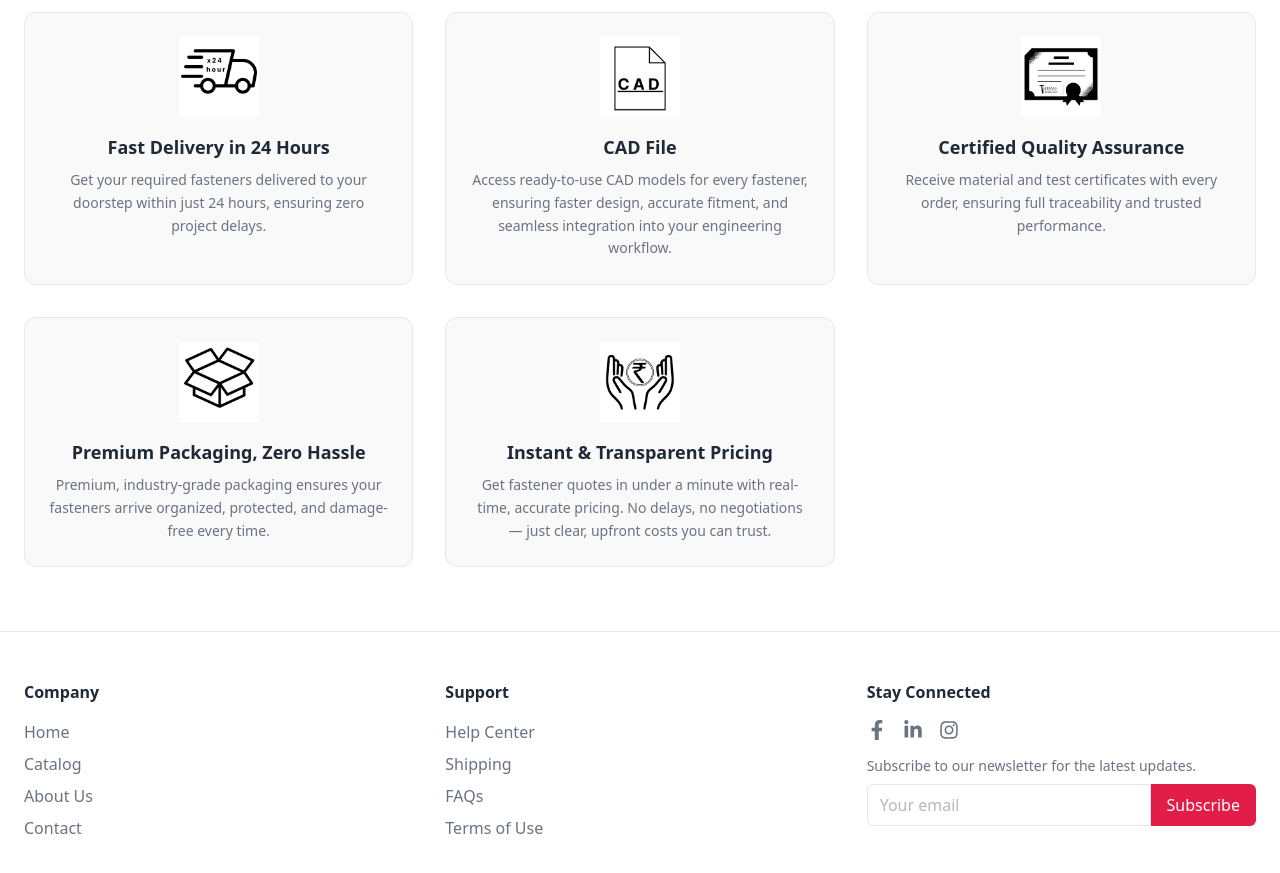
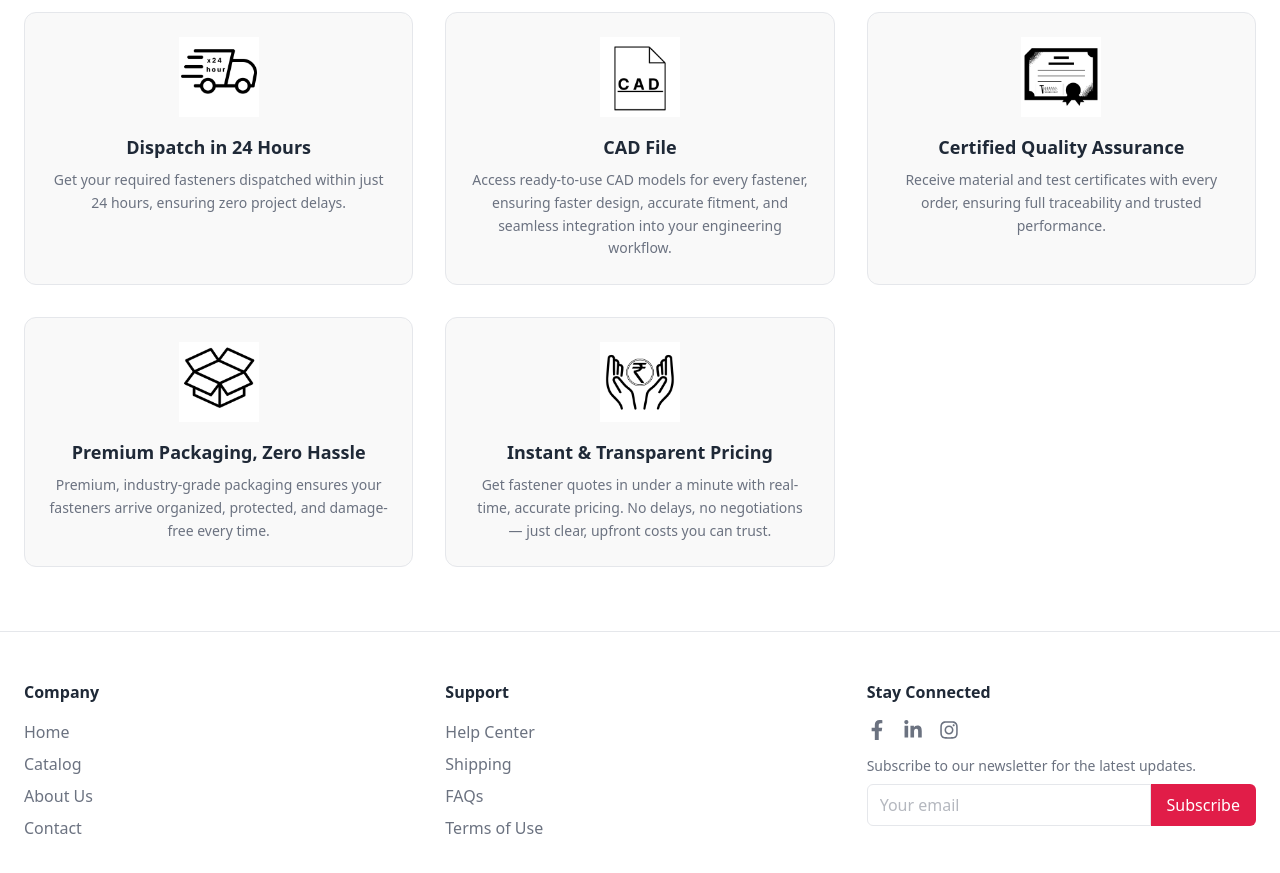
Before and after one commit to GaneshPatil22/ThreadCart-Frontend, a React (Vite) app: page / in a window 1280 px wide. Shown: the part 1000-1873 px from the top of the page. Built offline with nearby package versions, Linux system fonts and the light colour scheme; no server answers; the database is empty.

Commit message:
Updated some image text

```diff
--- a/src/components/OurServices.tsx
+++ b/src/components/OurServices.tsx
@@ -6,9 +6,9 @@ interface Service {
 
 const services: Service[] = [
   {
-    title: "Fast Delivery in 24 Hours",
+    title: "Dispatch in 24 Hours",
     description:
-      "Get your required fasteners delivered to your doorstep within just 24 hours, ensuring zero project delays.",
+      "Get your required fasteners dispatched within just 24 hours, ensuring zero project delays.",
     image: "/OurServices/24 hr delivery.png",
   },
   {
```
